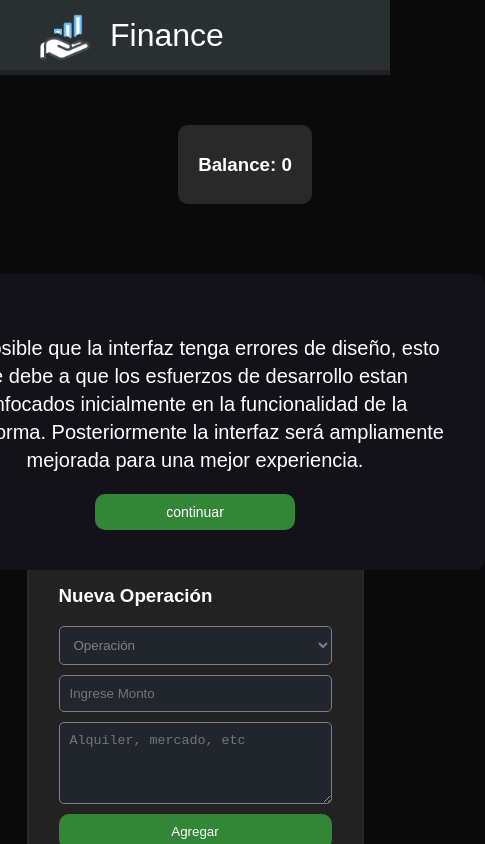
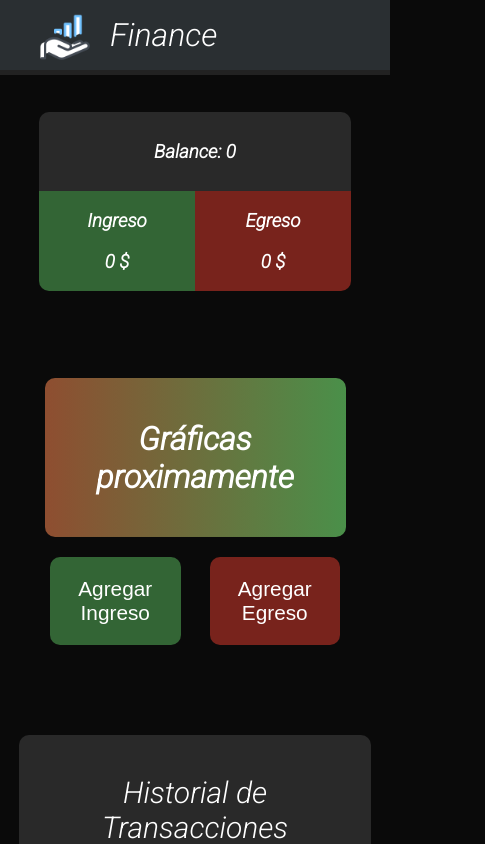
Before and after one commit to Judiazp/administration-app, a React (Create React App) app: page / in a window 390 px wide. Shown: the top 844 px of the page, 485 px wide, since content can reach past the window. Built offline with nearby package versions, Linux system fonts and the light colour scheme.

Commit message:
Cambio de estructura de diseño.
- Se corrigieron errores en el diseño de la app.
- Se agregaron botones para agregar un egreso/ingreso.
- Se aplicó responsive design.
- Se implemento un banner informativo sobre las gráficas.
- Se cambió la fuente.

```diff
--- a/public/index.html
+++ b/public/index.html
@@ -4,7 +4,11 @@
     <meta charset="utf-8" />
     <link rel="icon" href="./finance.png" />
     <meta name="viewport" content="width=device-width, initial-scale=1" />
+    <link rel="preconnect" href="https://fonts.googleapis.com">
+    <link rel="preconnect" href="https://fonts.gstatic.com" crossorigin>
+    <link href="https://fonts.googleapis.com/css2?family=Roboto:ital,wght@1,300&display=swap" rel="stylesheet">
     <meta name="theme-color" content="#000000" />
+    <meta name="google" value="notranslate">
     <title>Finance</title>
   </head>
   <body>
--- a/src/components/molecules/form/form.css
+++ b/src/components/molecules/form/form.css
@@ -1,13 +1,29 @@
+.content-form {
+    background-color: rgba(14, 12, 12, 0.6);
+    width: 100%;
+    height: 100%;
+    position: absolute;
+}
+
 .form {
     display: flex;
     flex-direction: column;
     width: 20%;
-    padding: 30px;
+    padding: 2em;
     border-radius: 7px;
     background-color: rgb(34,34,34);
     border: 2px solid rgb(41,41,41);
-    margin: 0px;
     max-height: 300px;
+    position: relative;
+    top: 50%;
+    left: 50%;
+    transform: translate(-50%, -50%);
+}
+
+.form h2 {
+    color: #fff;
+    text-align: center;
+    margin-bottom: 1em;
 }
 
 .input {
@@ -36,6 +52,12 @@
     transform: scale(1.025);
 }
 
+.content-btns {
+    display: flex;
+    justify-content: space-around;
+    width: 100%;
+}
+
 .button {
     padding: 10px;
     background-color: #348637;
@@ -43,6 +65,7 @@
     border-radius: 10px;
     border: none;
     color: #fff;
+    width: 40%;
 }
 
 .button:hover {
--- a/src/components/molecules/form/index.jsx
+++ b/src/components/molecules/form/index.jsx
@@ -4,10 +4,10 @@ import './form.css';
 
 const Form = (props) => {
 
-    const { addRecord } = props;
+    const { addRecord, typeTransaction, setTypeTransaction, setModal } = props;
 
     const [data, handleInputChange] = useForm({
-        operation: '',
+        operation: typeTransaction,
         amount: '',
         description: '',
     })
@@ -15,25 +15,26 @@ const Form = (props) => {
     const onSubmit = event => {
         event.preventDefault();
         addRecord(data.operation, data.amount, data.description);
+        setTypeTransaction()
+        setModal(false)
+    }
+
+    const handleClickCancel = () => {
+        setModal(false)
     }
 
     return (
-        <form className="form" onSubmit = { onSubmit } >
-            <h3 style={{ color: '#fff' }}>Nueva Operación</h3>
-            <select
-                name="operation"
-                className="input"
-                onChange={ handleInputChange }
-                required
-            >
-                <option disabled selected="selected">Operación</option>
-                <option value="Ingreso">Ingreso</option>
-                <option value="Egreso">Egreso</option>
-            </select>
-            <input type="number" name="amount" placeholder="Ingrese Monto" className="input" onChange = { handleInputChange } required />
-            <textarea name="description" placeholder="Alquiler, mercado, etc" className="description" onChange={ handleInputChange } required />
-            <button className="button" type="submit">Agregar</button>
-        </form>
+        <div className="content-form">
+            <form className="form" onSubmit = { onSubmit } >
+                <h2> { typeTransaction } </h2>
+                <input type="number" name="amount" placeholder="Ingrese Monto" className="input" onChange = { handleInputChange } required />
+                <textarea name="description" placeholder="Alquiler, mercado, etc" className="description" onChange={ handleInputChange } required />
+                <div className="content-btns">
+                    <button className="button" type="submit">Agregar</button>
+                    <button className="button add-expenses" onClick={ handleClickCancel }>Cancelar</button>
+                </div>
+            </form>
+        </div>
     )
 }
 
--- a/src/components/organisms/balance/balance.css
+++ b/src/components/organisms/balance/balance.css
@@ -1,32 +1,35 @@
 .content-balance {
     color: #fff;
+    height: 30vh;
+    display: flex;
+    flex-direction: column;
+    align-items: center;
+    justify-content: center;
 }
 
 .content-calculation {
     width: 100%;
     display: flex;
     justify-content: center;
-    margin: 0 50px;
 }
 
 .balance-calculation {
     background-color: #292929;
-    padding: 10px 20px 10px 20px;
+    padding: 10px 0px 10px 0px;
     text-align: center;
-    margin: 50px;
-    border-radius: 10px;
+    border-radius: 10px 10px 0 0;
+    width: 30%;
 }
 
 .balance {
     width: 100%;
     display: flex;
     justify-content: center;
-    margin: 50px;
 }
 
 .content-item-balance {
-    padding: 40px;
     text-align: center;
+    width: 15%;
 }
 
 .content-icome {
@@ -38,3 +41,13 @@
     background-color: rgb(229,61,47, 0.5);
     border-radius: 0px 0px 10px 0px;
 }
+
+@media (max-width: 600px) {
+    .content-item-balance {
+        width: 40%;
+    }
+
+    .balance-calculation {
+        width: 80%;
+    }
+}
--- a/src/components/organisms/balance/index.jsx
+++ b/src/components/organisms/balance/index.jsx
@@ -19,7 +19,7 @@ export const Balance = ({ records }) => {
     return (
         <div className="content-balance">
             <div className="content-calculation">
-                <div className="balance-calculation balance-calculation">
+                <div className="balance-calculation">
                     <h3>Balance: { totalRevenues - totalExpenses } </h3>
                 </div>
             </div>
--- a/src/components/organisms/historical/historical.css
+++ b/src/components/organisms/historical/historical.css
@@ -1,9 +1,17 @@
+
+.content-history {
+    width: 100%;
+    display: flex;
+    justify-content: center;
+    margin-bottom: 30px;
+}
+
 .transactionHistory {
     background-color: #292929;
     border-radius: 10px;
     padding: 20px;
     max-height: 100vh;
-    width: 40%;
+    width: 80%;
     color: #fff;
 }
 
@@ -58,4 +66,4 @@
         color: #fff;
         margin-top: 30px;
     }
-  }
+}
--- a/src/components/organisms/historical/index.jsx
+++ b/src/components/organisms/historical/index.jsx
@@ -5,6 +5,7 @@ import './historical.css';
 const TransactionHistory = (props) =>  {
 
     return (
+        <section className="content-history">
             <div className='transactionHistory'>
                 <h2 className='title'>Historial de Transacciones</h2>
                 <article className='btns'>
@@ -18,6 +19,7 @@ const TransactionHistory = (props) =>  {
                 deleteRecord = { props.deleteRecord }
                 updateRecord = { props.updateRecord }/> )}
             </div>
+        </section>
     )
 }
 
--- a/src/components/organisms/transaction/transaction.css
+++ b/src/components/organisms/transaction/transaction.css
@@ -5,17 +5,12 @@
     justify-content: space-around;
     transition: 450ms;
     width: 95%;
-    margin-left: 15px;
+    margin: auto;
 }
 
 .transaction p {
     width: 100px;
     text-align: center;
-}
-
-.transaction:hover {
-    transform: translate3d(10px, 0, 0);
-    border-color: white;
 }
 
 .btn {
--- a/src/components/pages/financeBoard/financeBoard.css
+++ b/src/components/pages/financeBoard/financeBoard.css
@@ -1,14 +1,75 @@
-.bodyPages   {
+.content-graph-form   {
+    color: #fff;
     display: flex;
+    align-items: center;
+    margin: 50px;
     justify-content: space-around;
 }
 
+.graph {
+    animation: animateFondo 2s infinite linear;
+    width: 60%;
+    padding: 20px;
+    text-align: center;
+    height: 100%;
+    background: linear-gradient(to right, rgb(229,61,47, 0.5), rgb(93,192,97, 0.5));
+    border-radius: 10px;
+}
+
+@keyframes animateFondo{
+    0%{background-position: left; background-color: rgb(229,61,47, 0.5);}
+    80%{background-position: right; background-color: rgb(93,192,97, 0.5);}
+}
+
+.content-buttons {
+    width: 40%;
+    display: flex;
+    flex-direction: column;
+    align-items: center;
+    height: 100%;
+}
+
+.btn-add-transaction {
+    width: 80%;
+    padding: 20px;
+    margin-bottom: 10px;
+    font-size: 1.3em;
+    border: none;
+    border-radius: 10px;
+    color: #fff;
+}
+
+.add-expenses {
+    background-color: rgb(229,61,47, 0.5);
+}
+
+.add-expenses:hover {
+    background-color: rgb(229,61,47);
+}
+
+.add-revenues {
+    background-color: rgb(93,192,97, 0.5);
+}
+
+.add-revenues:hover {
+    background-color: #2ea043;
+}
 
 @media (max-width: 600px) {
-    .bodyPages {
-        display: flex;
+    .content-graph-form {
         flex-direction: column;
-        justify-content: center;
-        align-items: center;
+    }
+
+    .graph {
+        width: 90%;
+    }
+    .content-buttons {
+        flex-direction: row;
+        justify-content: space-between;
+        margin-top: 20px;
+        width: 100%;
+    }
+    .btn-add-transaction {
+        width: 45%;
     }
   }
--- a/src/components/pages/financeBoard/index.jsx
+++ b/src/components/pages/financeBoard/index.jsx
@@ -13,7 +13,11 @@ const FinanceBoard = () => {
         transactions: []
     })
 
-    const [modal, setModal] = useState(true);
+    const [modal, setModal] = useState(false);
+    const [advertencia, setAdvertencia] = useState(false);
+
+
+    const [typeTransaction, setTypeTransaction] = useState()
 
     const addRecord = (operation, amount, description) => {
         const newTrans = {
@@ -71,23 +75,47 @@ const FinanceBoard = () => {
     }
 
     const handleClick = () => {
-        setModal(false)
+        setAdvertencia(false)
     }
+
+    const handleClickAddRevenues = () => {
+        setTypeTransaction('Ingreso')
+        setModal(true)
+        console.log(typeTransaction);
+    }
+
+    const handleClickAddExpenses = () => {
+        setTypeTransaction('Egreso')
+        setModal(true)
+        console.log(typeTransaction);
+    }
+
 
     return (
         <>
+            { modal && <Form addRecord={ addRecord } typeTransaction={ typeTransaction } setTypeTransaction={ setTypeTransaction } setModal={ setModal } /> }
             <Header />
             <Balance records={ records } />
-            <section className = " bodyPages">
-                <Form addRecord={ addRecord } />
+            <div className = "content-graph-form">
+                <div className="graph">
+                    <h1>Gráficas proximamente</h1>
+                </div>
+                <div className="content-buttons">
+                    <button className="btn-add-transaction add-revenues" onClick={ handleClickAddRevenues }>
+                        Agregar Ingreso
+                    </button>
+                    <button className="btn-add-transaction add-expenses" onClick={handleClickAddExpenses}>
+                        Agregar Egreso
+                    </button>
+                </div>
+            </div>
                 <Historical
                 transactions = {records.transactions}
                 deleteRecord = { deleteRecord }
                 updateRecord = { updateRecord } />
-            </section>
 
             {
-                modal && (
+                advertencia && (
                     <div className="message-advertencia" align="center">
                         <p>
                             Es posible que la interfaz tenga errores de diseño, esto se debe a que los esfuerzos
--- a/src/index.css
+++ b/src/index.css
@@ -1,7 +1,7 @@
 body {
   background-color: rgb(10,10,10);
   margin: 0px;
-  font-family: 'Josefin Sans', sans-serif;
+  font-family: 'Roboto', sans-serif;
 }
 
 span {
```
Lines whose indentation alone changed are shown as unchanged.
